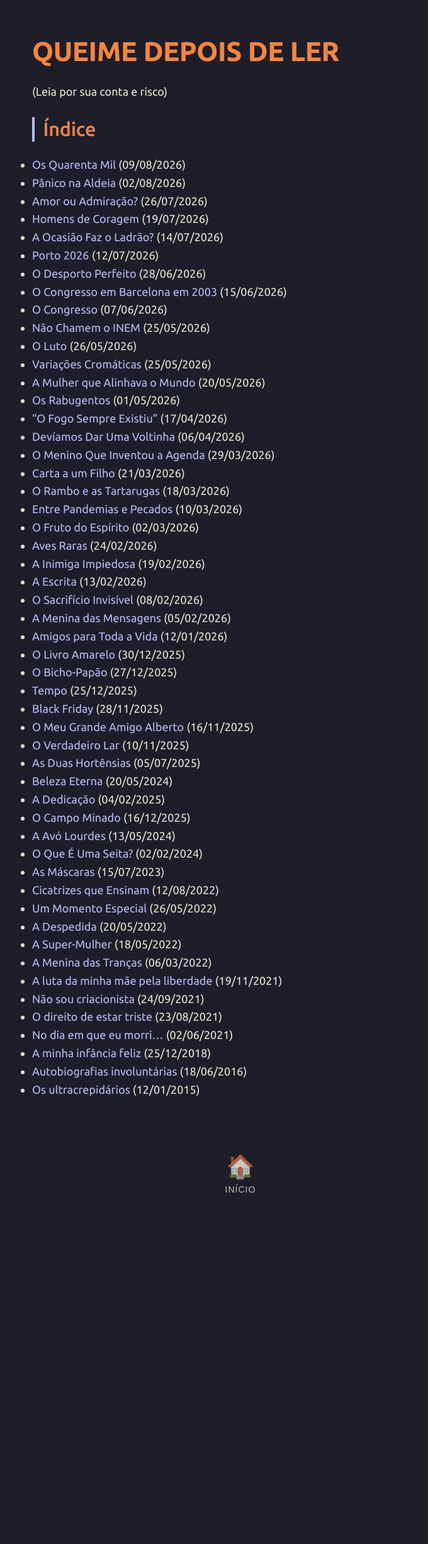
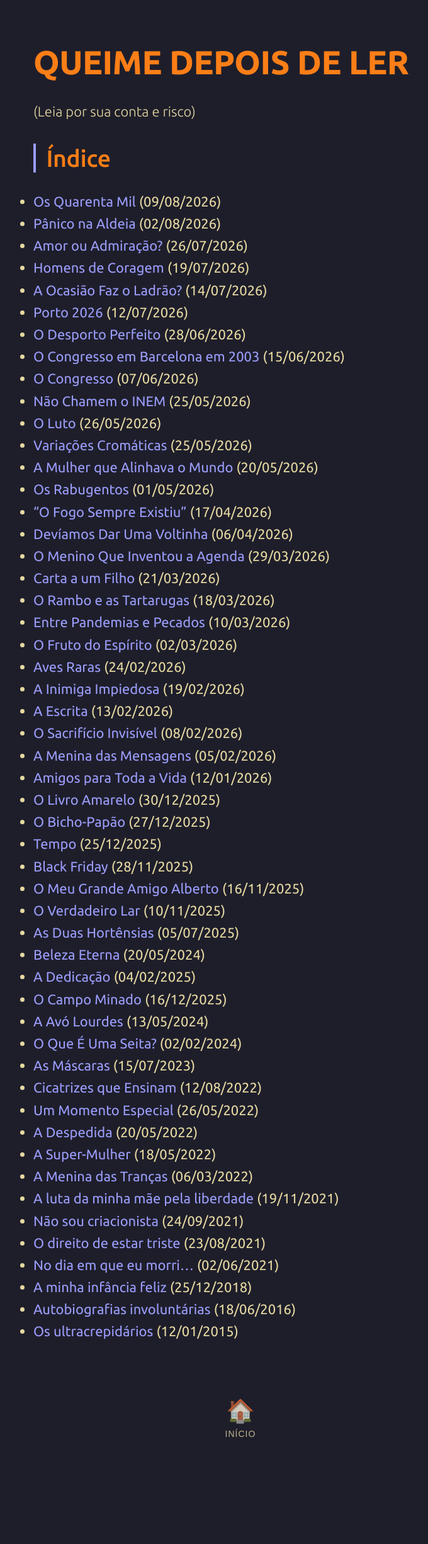
Before and after one commit to joaquim-capitao/queime-depois-de-ler, a Jekyll site: the page built from index.md, in a window 1280 px wide. Shown: the whole page at 63% size, without its empty margins (258-938 px from the left). Built offline with Jekyll 4.4.1, drawn with Linux system fonts in a browser that asks for light colours; our own code applies the rules of GitHub Pages for plain Markdown files; before the commit the page ends 2059 px from its top, so only the background shows below that.

Commit message:
Update style-index.html

```diff
--- a/_layouts/style-index.html
+++ b/_layouts/style-index.html
@@ -4,7 +4,7 @@
     <meta charset="UTF-8">
     <meta name="viewport" content="width=device-width, initial-scale=1.0">
     <title>{{ page.title }}</title>
-    <link rel="stylesheet" href="{{ site.baseurl }}/style-dark.css">
+    <link rel="stylesheet" href="{{ site.baseurl }}/style-index.css">
 </head>
 <body>
 
```
